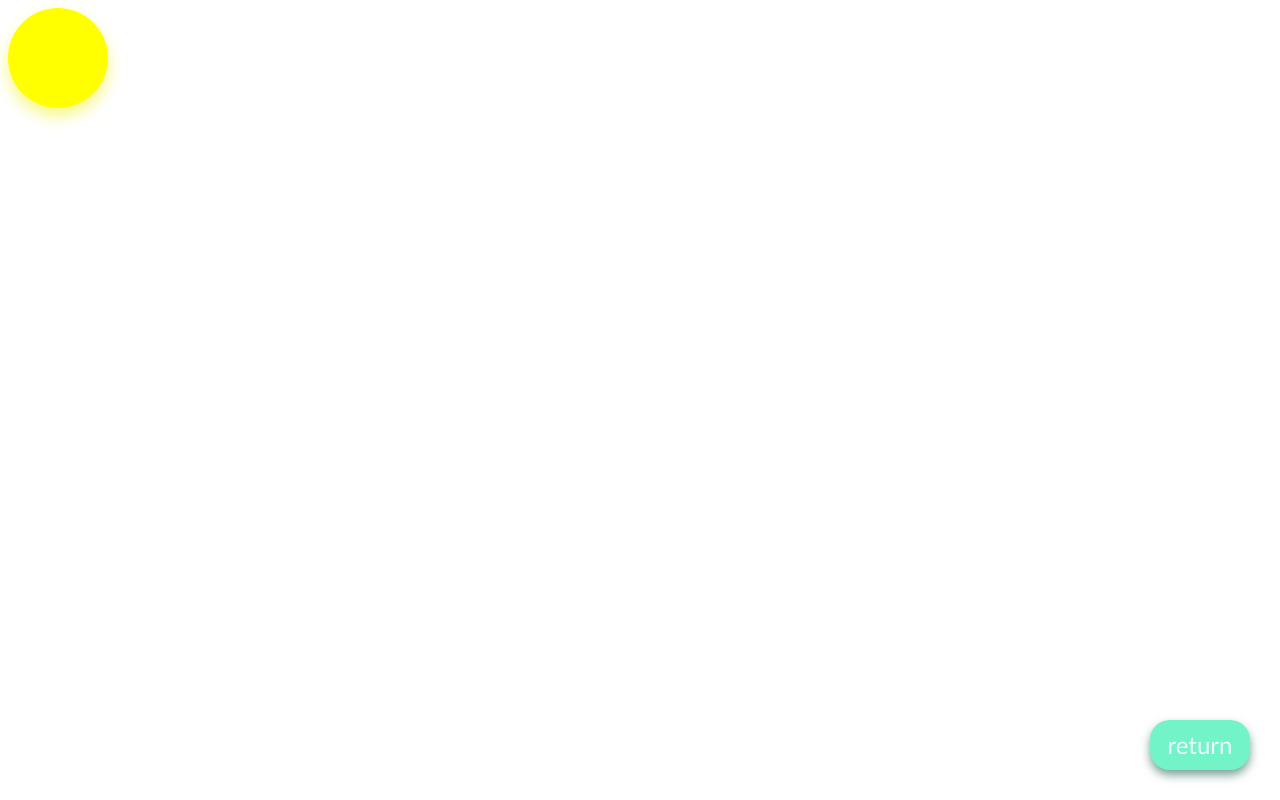
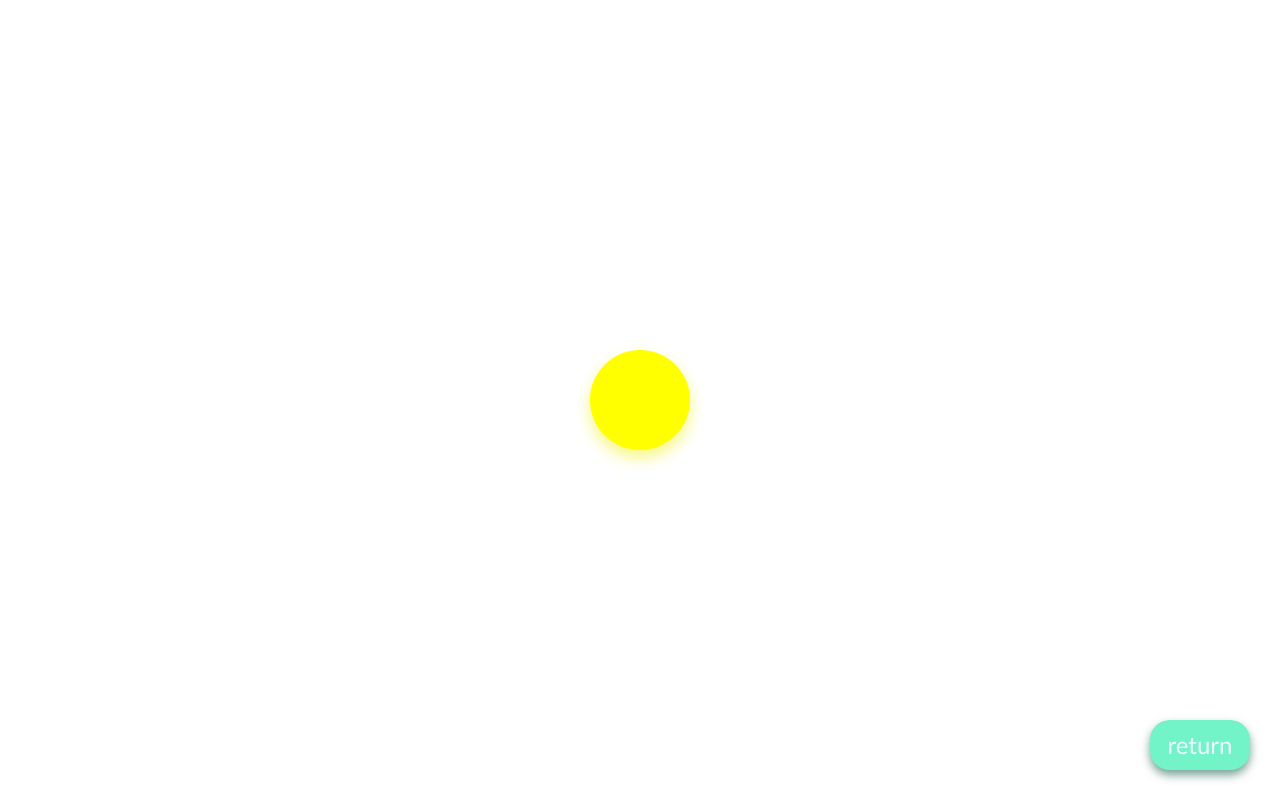
Before and after one commit to q50343/mouse-event, a plain HTML site: page index.html in a window 1280 px wide. Drawn offline with Linux system fonts and the light colour scheme.

Commit message:
position

```diff
--- a/index.html
+++ b/index.html
@@ -4,7 +4,7 @@
     <meta charset="UTF-8">
     <meta name="viewport" content="width=device-width, initial-scale=1.0">
     <meta http-equiv="X-UA-Compatible" content="ie=edge">
-    <title>Document</title>
+    <title>mouse-event</title>
     <link rel="stylesheet" href="mouse-event.css">
 </head>
 <body>
--- a/mouse-event.css
+++ b/mouse-event.css
@@ -5,6 +5,11 @@
     border-radius:50%;
     background:yellow;
     position:absolute;
+    left: 50%;
+    top: 50%;
+    -webkit-transform: translate(-50%,-50%);
+    -ms-transform: translate(-50%,-50%);
+    transform: translate(-50%,-50%);
     -webkit-box-shadow: 0 8px 15px #f3f3228f;
     box-shadow: 0 8px 15px #f3f3228f;
     cursor: -webkit-grab;
--- a/mouse-event.js
+++ b/mouse-event.js
@@ -10,9 +10,11 @@ ball.onmousedown = function(e){
     document.onmousemove = function (e){
         var _left = e.clientX - grapX;
         var _top = e.clientY - grapY;
+        ball.style.transform = 'translate(0%,0%)';
         ball.style.left = _left + 'px';
         ball.style.top = _top + 'px';
         arr.push({left:_left, top:_top});
+
     }
     ball.onmouseup = function (){
         document.onmousemove = null
```
